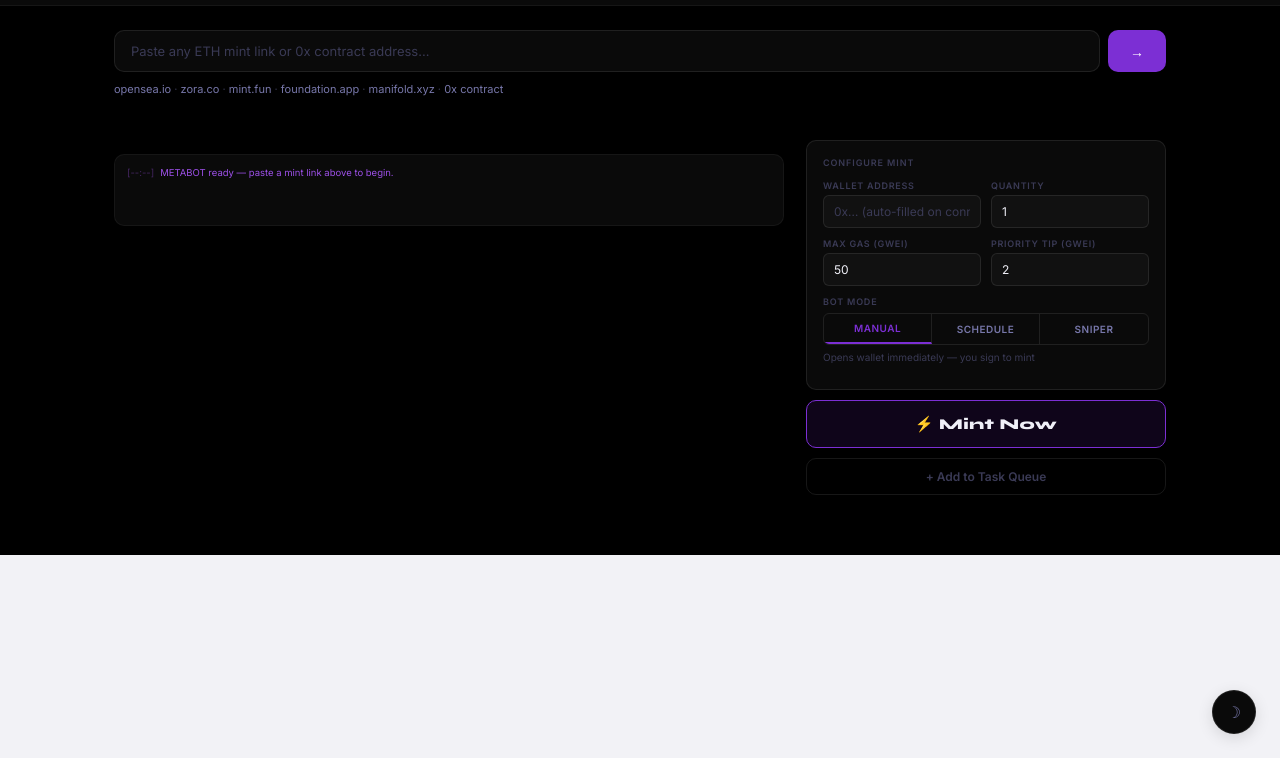
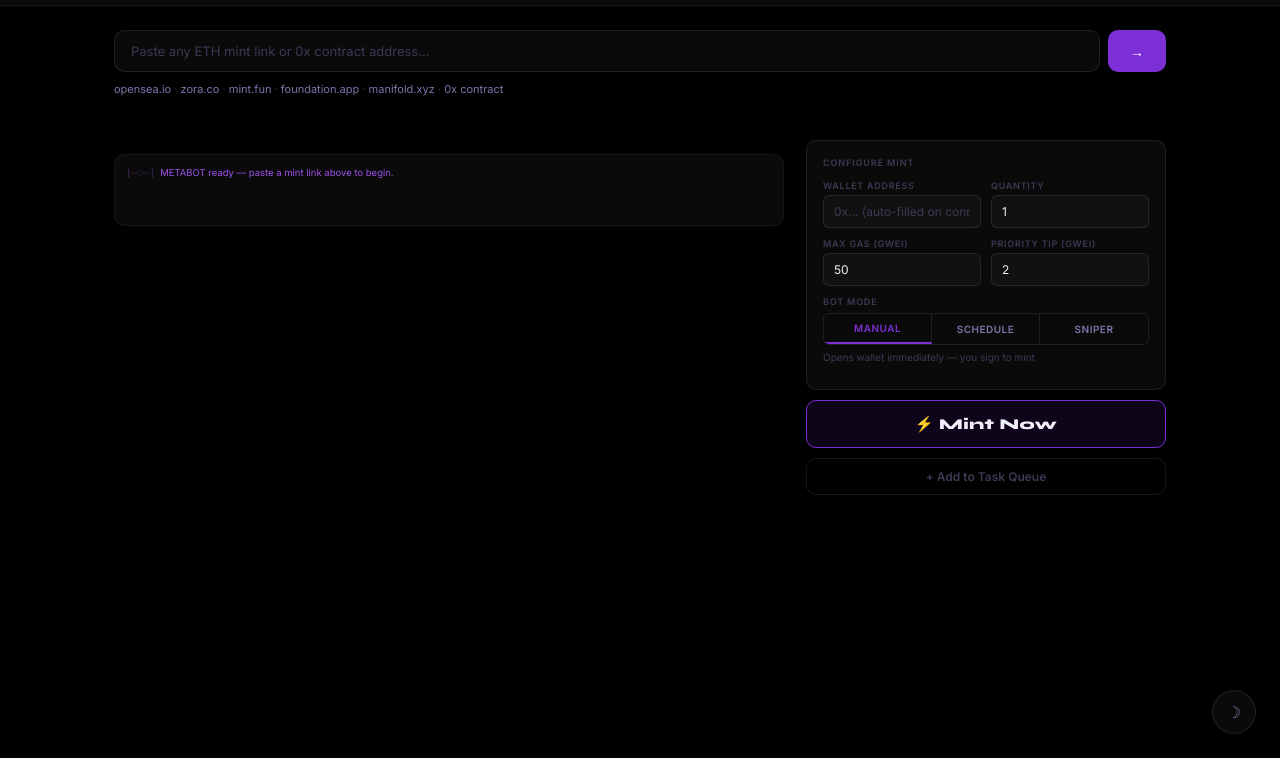
Before and after one commit to h2odev7/metafrens-terminal, a plain HTML site: page index.html in a window 1280 px wide. Both pictures are taken after a click on the button "Toggle dark/light mode". Shown: the part 42-800 px from the top of the page. Drawn offline with Linux system fonts and the light colour scheme; no server answers.

Commit message:
Refactor dark mode styles and transitions in CSS

```diff
--- a/style.css
+++ b/style.css
@@ -18,8 +18,8 @@
   --r:10px;--r-sm:6px;
 }
 
-/* Dark mode — toggled via .dark on <body> */
-body.dark{
+/* Dark mode — toggled via .dark on <html> and <body> */
+html.dark,body.dark{
   --bg:#000000;
   --card:#0a0a0a;
   --card2:#111111;
@@ -32,10 +32,19 @@ body.dark{
 /* Smooth transition on EVERYTHING */
 *,*::before,*::after{
   box-sizing:border-box;margin:0;padding:0;
+}
+*:not(html):not(body){
   transition:background-color .2s,border-color .2s,color .15s;
 }
 html,body{
+  transition:background-color .25s;
+}
+html{
   min-height:100%;
+  background:var(--bg);
+}
+body{
+  min-height:100vh;
   background:var(--bg);
   color:var(--t0);
   font-family:var(--fi);
```
